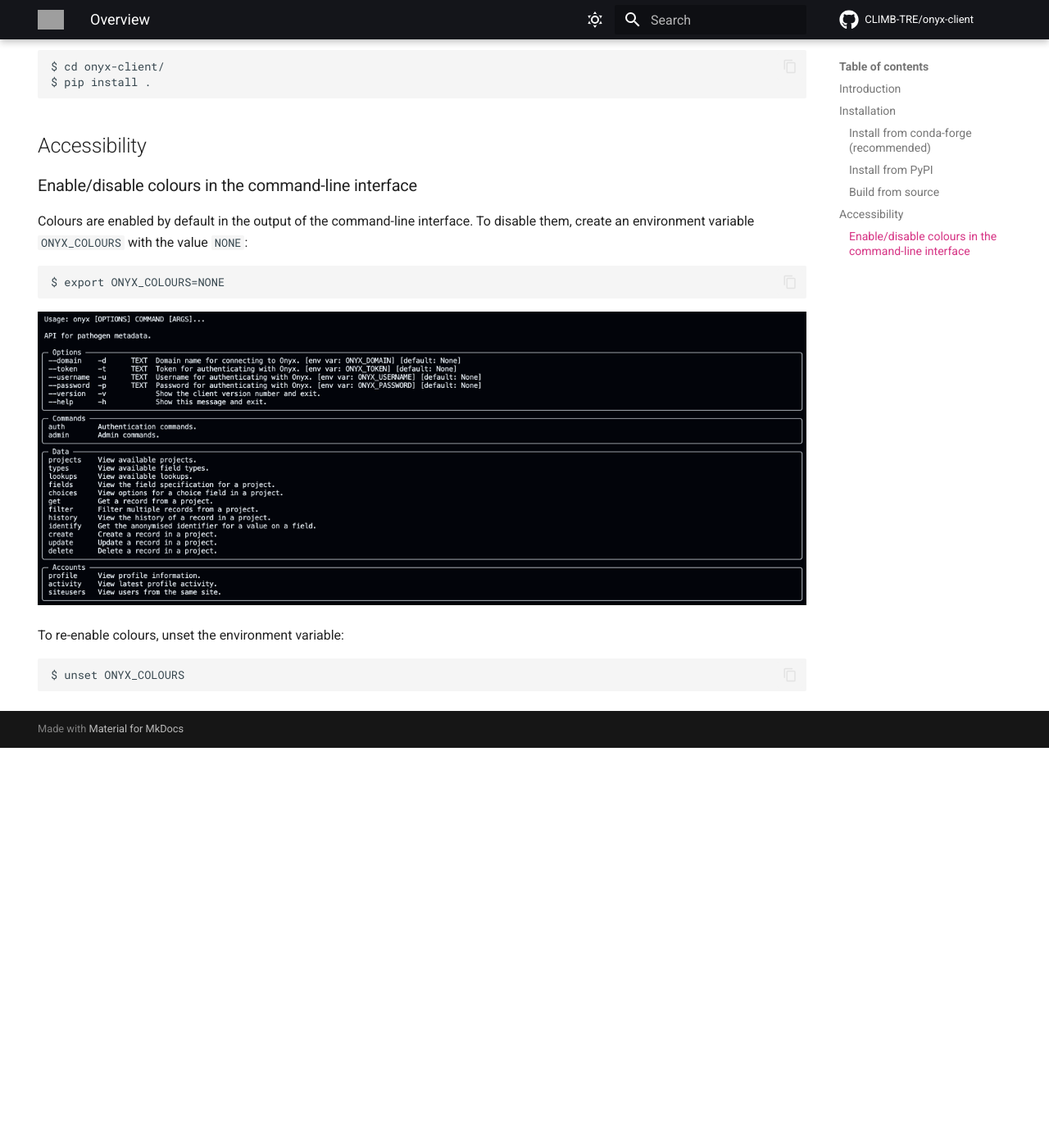
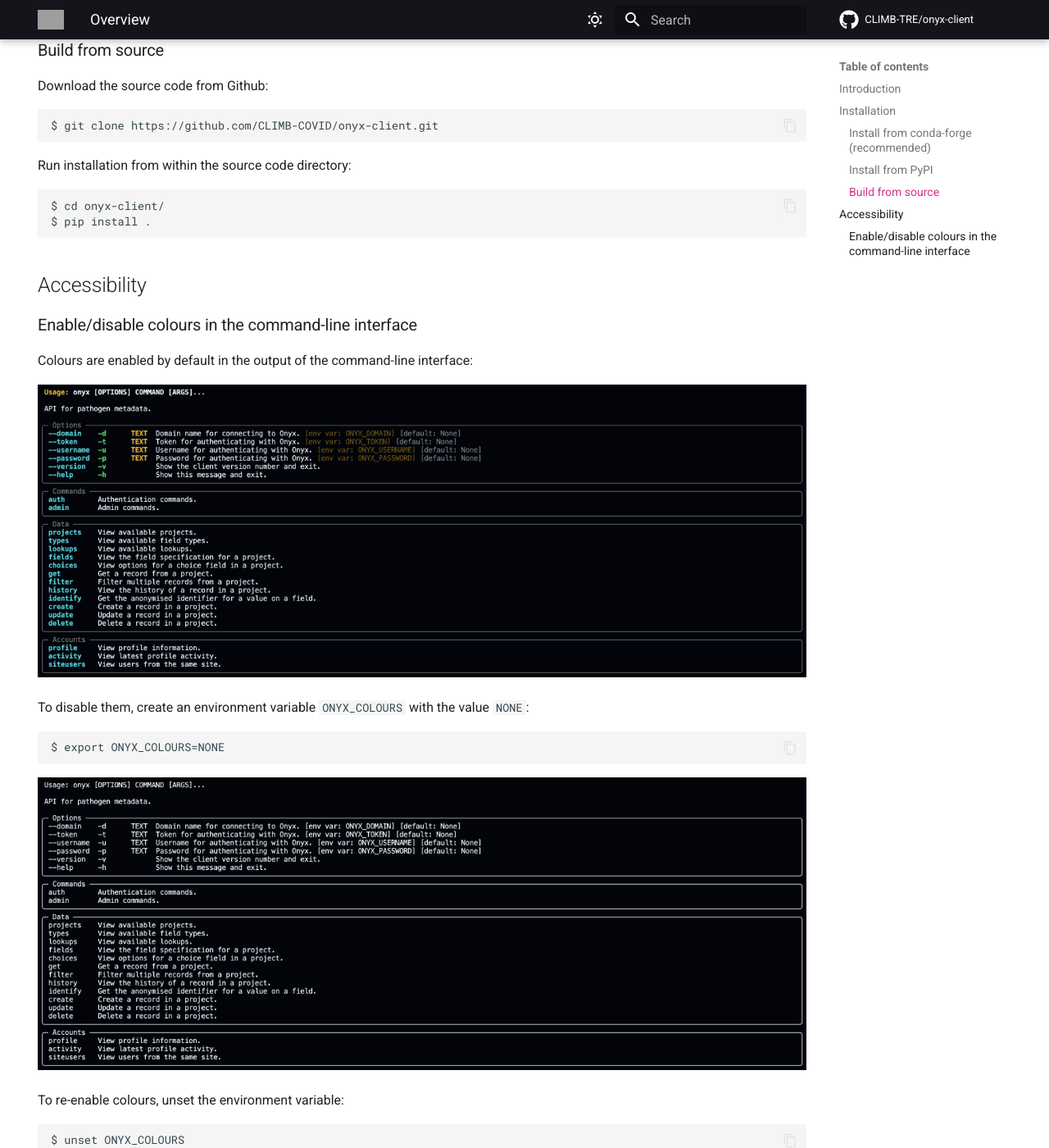
Before and after one commit to CLIMB-TRE/onyx-client, an MkDocs documentation site: the page built from docs/index.md, in a window 1280 px wide and 1400 px high, scrolled down 1287 px. Shown: the whole window at 82% size. Built offline with MkDocs 1.6.1 and Material for MkDocs 9.7.7, drawn with Linux system fonts in a browser that asks for light colours; comment, search, counter and statistics services are not loaded; before the commit the page ends 2199 px from its top, so only the background shows below that; grey boxes are pictures that could not be loaded.

Commit message:
Adding onyx image back

````diff
--- a/docs/index.md
+++ b/docs/index.md
@@ -11,7 +11,7 @@
 
 Onyx is being developed as part of the [CLIMB-TRE](https://climb-tre.github.io/) project.
 
-![Image of the Onyx command-line interface](img/cli.png)
+![Onyx](img/onyx.png)
 
 ## Installation
 
@@ -50,7 +50,11 @@
 
 ### Enable/disable colours in the command-line interface
 
-Colours are enabled by default in the output of the command-line interface. To disable them, create an environment variable `ONYX_COLOURS` with the value `NONE`:
+Colours are enabled by default in the output of the command-line interface:
+
+![Image of the Onyx command-line interface](img/cli.png)
+
+ To disable them, create an environment variable `ONYX_COLOURS` with the value `NONE`:
 
 ```
 $ export ONYX_COLOURS=NONE
````
Also changed, not shown: docs/cli/getting-started.md (+2 -0 lines).
